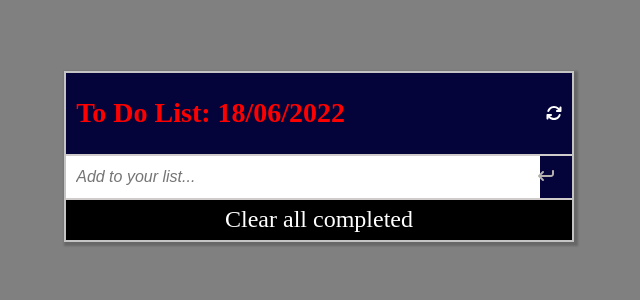
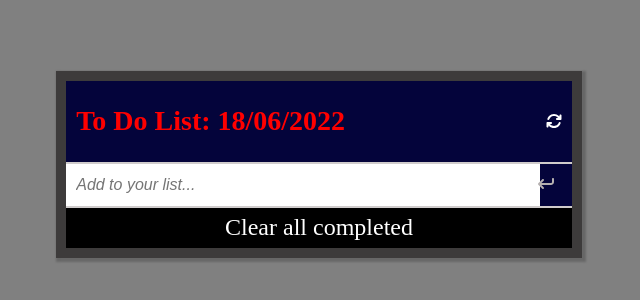
Before and after one commit to kiboma2021/Kibs-To-Do-List, a website built with webpack: page src/index.html in a window 1280 px wide. Shown: the whole page, without its empty margins (321-961 px from the left). Built offline with nearby package versions, Linux system fonts and the light colour scheme.

Commit message:
Style to do-list

```diff
--- a/src/style.css
+++ b/src/style.css
@@ -20,7 +20,7 @@ h1 {
   width: 40%;
   margin-top: 5%;
   background-color: rgb(4, 4, 59);
-  border: 2px solid rgb(197, 196, 196);
+  border: 10px solid rgb(61, 59, 59);
   box-shadow: 2px 2px 2px 2px rgba(0, 0, 0, 0.2);
   color: white;
 }
```
